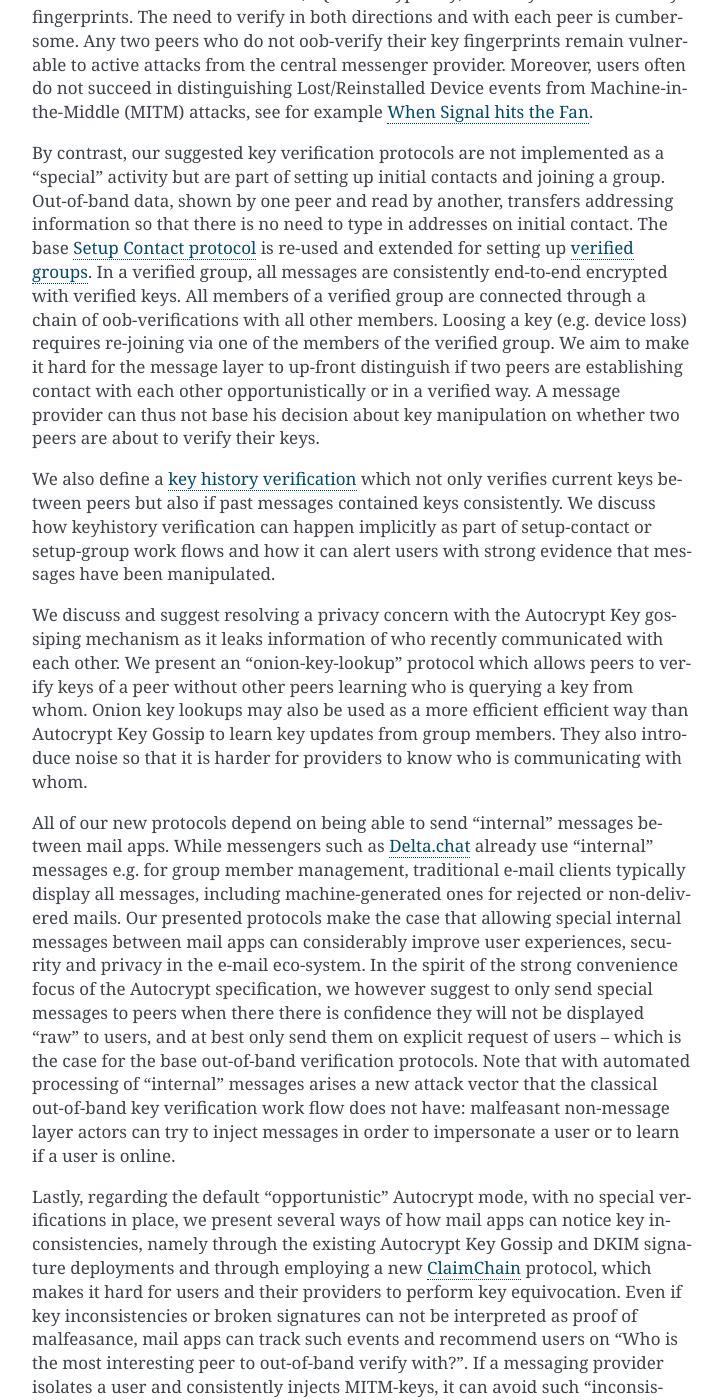
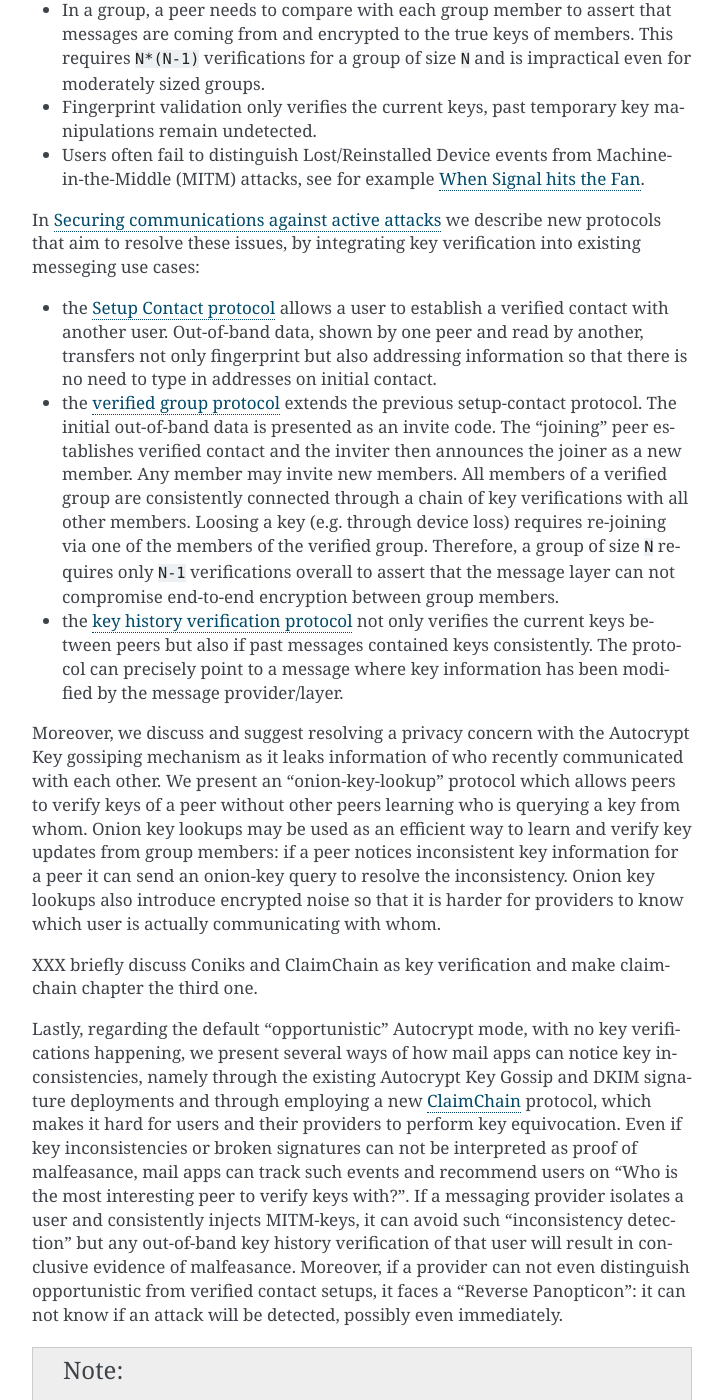
Before and after one commit to nextleap-project/countermitm, a Sphinx documentation site: the page built from source/summary.rst, in a window 1280 px wide and 1400 px high, scrolled down 608 px. Shown: the whole window, without its empty margins (388-1111 px from the left). Built offline with Sphinx 7.4.7, drawn with Linux system fonts in a browser that asks for light colours; some of the changed text lies outside the part shown.

Commit message:
rewrite the summary, addressing @azul's comments, providing more clarity

```diff
--- a/source/new.rst
+++ b/source/new.rst
@@ -82,7 +82,7 @@ is typically achieved with QR codes but transfering data via USB, Bluetooth
 or WLAN channels is possible as well. Out-of-band data is characterized by
 the inability of the "in-band" message layer to observe or modify the data.
 
-Here is a conceptual step-by-step example of the proposed UI and internal message
+Here is a conceptual step-by-step example of the proposed UI and administrative message
 work flow for establishing a secure contact between two contacts, Alice and Bob.
 
 1. Alice sends a bootstrap code to Bob via an Out-of-Band channel.
@@ -237,7 +237,8 @@ Autocrypt key as that member being removed from the group.
 Notes on the verified group protocol
 ~~~~~~~~~~~~~~~~~~~~~~~~~~~~~~~~~~~~~~~~~
 
-- **More Asynchronous UI flow**: All steps after 2 (the sending of internal messages)
+- **More Asynchronous UI flow**: All steps after 2 (the sending of
+  adminstrative messages)
   could happen asynchronously and in the background.  This might
   be useful because e-mail providers often delay initial messages
   ("greylisting") as mitigation against spam.
@@ -473,3 +474,28 @@ In this new protocol, David only learns that someone is verifying Alice, but not
 An open question is how to choose the users to rely messages. This choice should not reveal new information about users' relationships or the current groups. Thus, the most convenient is to choose members of the same group. Other selection strategies need to be analyzed with respect to their privacy properties.
 
 The other point to be discussed is bandwidth. Having everyone publishing their status implies N*(N-1) messages. The proposed solution employs 2*N*n*t messages. For small groups the traffic can be higher. Thus, there is a tradeoff privacy vs. overhead.
+
+
+The need for "administrative" messages
+--------------------------------------
+
+Our key verification and lookup protocols in this chapter depend on
+mail apps being able to send "administrative" messages.
+While messengers such as `Delta-chat <https://delta.chat>`_
+already use administrative messages e.g. for group member management,
+traditional e-mail clients typically display all messages without special rendering
+of the content, including machine-generated ones for rejected or non-delivered mails.
+Our presented protocols make the case that
+automated sending and interpreting of administrative messages
+between mail apps can considerably improve
+user experiences, security and privacy in the e-mail eco-system.
+In the spirit of the strong convenience focus of the
+Autocrypt specification, we however suggest
+to only exchange administrative messages with peers
+when there there is confidence
+they will not be displayed "raw" to users,
+and at best only send them on explicit request of users.
+Note that with automated processing of "administrative" messages arises
+a new attack vector that the simple fingerprint-validation work flows
+do not have: malfeasant peers can try to inject adminstrative messages
+in order to impersonate another user or to learn if a particular user is online.
--- a/source/summary.rst
+++ b/source/summary.rst
@@ -1,8 +1,8 @@
 Summary
 =======
 
-We discuss new protocols and ways for preventing and detecting active
-attacks against Autocrypt. The Level 1 Autocrypt spec from
+We present new ways for preventing and detecting active
+attacks against Autocrypt_. The Level 1 Autocrypt spec from
 December 2017 offers users single-click, opt-in encryption for e-mail apps.
 It eases group communications and
 introduces a way to setup encryption on multiple devices.
@@ -10,91 +10,85 @@ However, Autocrypt Level 1 does not address or discuss active attacks
 from the message layer such as tampering
 with the Autocrypt header during e-mail message transport.
 
-First off, we note that any defense against attacks requires out-of-band key
-verifications, i.e. peers verifying their respective keys in ways that
-can not be manipulated by the "in-band" message layer.
-Without out-of-band key verifications, even automated key consistency systems
-such as CONIKS_ or ClaimChain_, or the Signal protocol variants,
-can not prevent a messaging provider from impersonating or reading
-messages of one of its users. A peer who does not perform any out-of-band
-verifications is inherently vulnerable against targetted message layer attacks.
-Our design goal is therefore to make it easy for users to setup and maintain
-channels using oob-verified encryption keys.
+Any defense against attacks requires end-user key verification,
+i.e. peers verifying their respective keys in ways that can not be manipulated
+by the "in-band" message layer.
+We talk about "in-band" key distribution if a single entity relays both
+messages and keys (e.g. Autocrypt, Web Key Directory, Signal's keyserver).
+With in-band key distribution, users which do not perform
+key verification are vulnerable against active message layer attacks.
 
 With existing e2e-encrypting messengers (Signal, Whatsapp, Threema etc.)
-users perform key verification by triggering a special "fingerprint verification"
-workflow. This is not always easy to find for users and rarely used.
-Two peers each show and read Out-of-Band data (a QR code typically) to verify
-their current key fingerprints. The need to verify in both directions and with each
-peer is cumbersome. Any two peers who do not oob-verify their key fingerprints
-remain vulnerable to active attacks from the central messenger provider. Moreover,
-users often do not succeed in distinguishing Lost/Reinstalled Device events
-from Machine-in-the-Middle (MITM) attacks, see for example
-`When Signal hits the Fan <https://eurousec.secuso.org/2016/presentations/WhenSignalHitsFan.pdf>`_.
+users perform key verification by triggering an extra fingerprint validation workflow:
+two peers each show and read Out-of-Band data (a QR code typically)
+to verify their current key fingerprints.  We observe the following issues with
+these schemes:
 
-By contrast, our suggested key verification protocols are not implemented
-as a "special" activity but are part of setting up initial contacts and
-joining a group.
-Out-of-band data, shown by one peer and read by another,
-transfers addressing information
-so that there is no need to type in addresses on initial contact.
-The base :ref:`Setup Contact protocol <setup-contact>` is re-used and
-extended for setting up :ref:`verified groups <verified-group>`.
-In a verified group, all messages are consistently end-to-end encrypted
-with verified keys.
-All members of a verified group are connected
-through a chain of oob-verifications with all other members.
-Loosing a key (e.g. device loss) requires re-joining via one of the members of the
-verified group. We aim to make it hard for the message layer to up-front distinguish
-if two peers are establishing contact with each other opportunistically or
-in a verified way. A message provider can thus not base his decision about
-key manipulation on whether two peers are about to verify their keys.
+- Two peers need to start two validation work flows to assert
+  that both of their encryption keys are not manipulated.
 
-We also define a :ref:`key history verification <keyhistory-verification>`
-which not only
-verifies current keys between peers but also if past messages contained
-keys consistently. We discuss how keyhistory verification can
-happen implicitly as part of setup-contact or setup-group work flows and
-how it can alert users with strong evidence that messages have been
-manipulated.
+- In a group, a peer needs to compare with each group member to assert
+  that messages are coming from and encrypted to the true keys of members.
+  This requires ``N*(N-1)`` verifications for a group of size ``N``
+  and is impractical even for moderately sized groups.
 
-We discuss and suggest resolving a privacy concern with the Autocrypt Key gossiping mechanism as it leaks information of who recently communicated with each other.
+- Fingerprint validation only verifies the current keys,
+  past temporary key manipulations remain undetected.
+
+- Users often fail to distinguish Lost/Reinstalled Device events
+  from Machine-in-the-Middle (MITM) attacks, see for example
+  `When Signal hits the Fan <https://eurousec.secuso.org/2016/presentations/WhenSignalHitsFan.pdf>`_.
+
+In :doc:`new` we describe new protocols that aim to resolve these issues,
+by integrating key verification into existing messeging use cases:
+
+- the :ref:`Setup Contact protocol <setup-contact>` allows a user
+  to establish a verified contact with another user.
+  Out-of-band data, shown by one peer and read by another,
+  transfers not only fingerprint but also addressing information
+  so that there is no need to type in addresses on initial contact.
+
+- the :ref:`verified group protocol <verified-group>` extends the
+  previous setup-contact protocol.
+  The initial out-of-band data is presented as an invite code.
+  The "joining" peer establishes verified contact and the inviter
+  then announces the joiner as a new member. Any member may invite new members.
+  All members of a verified group are consistently connected
+  through a chain of key verifications with all other members.
+  Loosing a key (e.g. through device loss) requires re-joining
+  via one of the members of the verified group.
+  Therefore, a group of size ``N`` requires only ``N-1`` verifications
+  overall to assert that the message layer can not compromise end-to-end
+  encryption between group members.
+
+- the :ref:`key history verification protocol <keyhistory-verification>`
+  not only verifies the current keys between peers but also
+  if past messages contained keys consistently. The protocol can
+  precisely point to a message where key information has been modified
+  by the message provider/layer.
+
+Moreover, we discuss and suggest resolving a privacy concern with the
+Autocrypt Key gossiping mechanism as it leaks information of who
+recently communicated with each other.
 We present an "onion-key-lookup" protocol which allows peers to verify keys of a peer without
-other peers learning who is querying a key from whom. Onion key lookups may also
-be used as a more efficient efficient way than Autocrypt Key Gossip to learn key updates from group members. They also introduce noise so that it is harder for
-providers to know who is communicating with whom.
+other peers learning who is querying a key from whom. Onion key lookups may
+be used as an efficient way to learn and verify key updates from group members:
+if a peer notices inconsistent key information for a peer it can send an onion-key query
+to resolve the inconsistency. Onion key lookups also introduce encrypted noise so that
+it is harder for providers to know which user is actually communicating with whom.
 
-All of our new protocols depend on being able to send "internal" messages between
-mail apps.
-While messengers such as `Delta.chat <https://delta.chat>`_
-already use "internal" messages e.g. for group member management,
-traditional e-mail clients typically display all messages,
-including machine-generated ones for rejected or non-delivered mails.
-Our presented protocols make the case that
-allowing special internal messages between mail apps
-can considerably improve user experiences, security and privacy
-in the e-mail eco-system.
-In the spirit of the strong convenience focus of the
-Autocrypt specification, we however suggest
-to only send special messages to peers
-when there there is confidence
-they will not be displayed "raw" to users,
-and at best only send them on explicit request of users --
-which is the case for the base out-of-band verification protocols.
-Note that with automated processing of "internal" messages arises
-a new attack vector that the classical out-of-band key verification work flow
-does not have: malfeasant non-message layer actors can try to inject
-messages in order to impersonate a user or to learn if a user is online.
+
+XXX briefly discuss Coniks and ClaimChain as key verification and make claimchain chapter the third one.
 
 Lastly, regarding the default "opportunistic" Autocrypt mode,
-with no special verifications in place,
+with no key verifications happening,
 we present several ways of how mail apps can notice key inconsistencies,
 namely through the existing Autocrypt Key Gossip and DKIM signature deployments and
 through employing a new ClaimChain_ protocol,
 which makes it hard for users and their providers to perform key equivocation.
 Even if key inconsistencies or broken signatures can not be interpreted
 as proof of malfeasance, mail apps can track such events and recommend
-users on "Who is the most interesting peer to out-of-band verify with?".
+users on "Who is the most interesting peer to verify keys with?".
 If a messaging provider isolates a user and consistently injects MITM-keys,
 it can avoid such "inconsistency detection" but any out-of-band key
 history verification of that user will result in conclusive evidence of
```
Also changed, not shown: other parts of source/summary.rst (+1 -0 lines).
